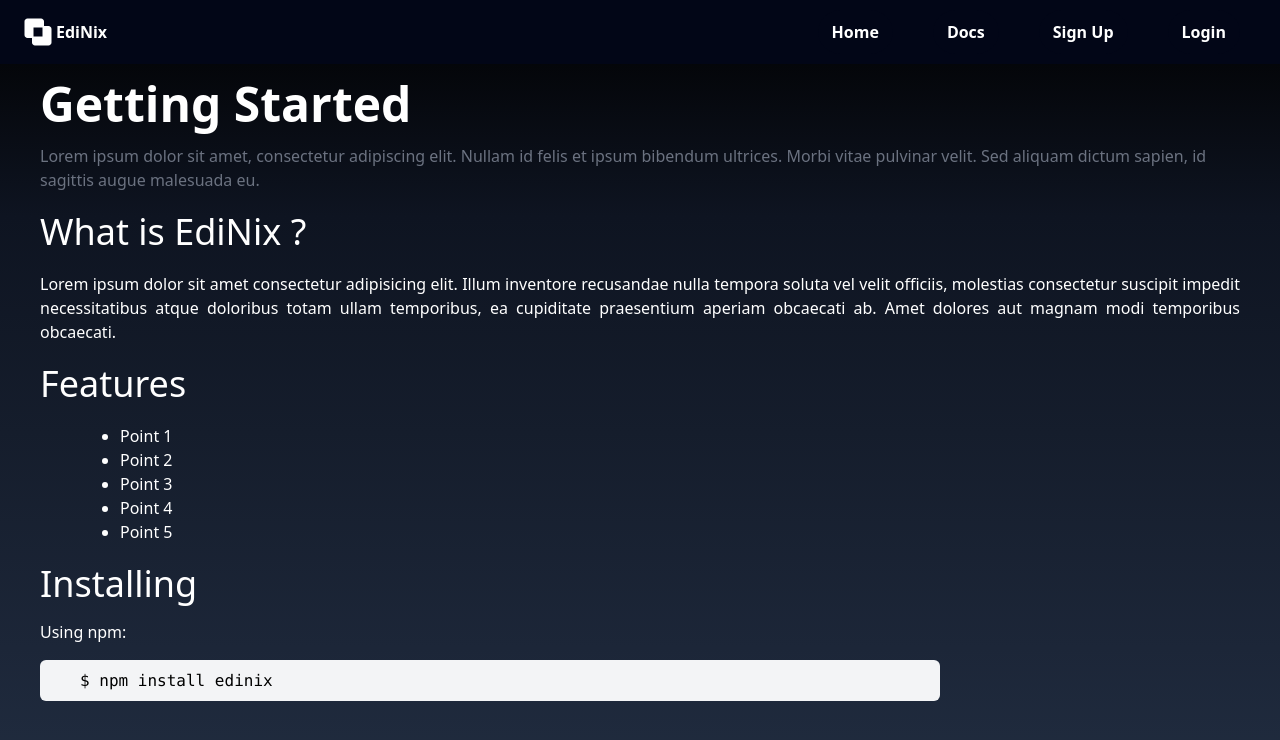
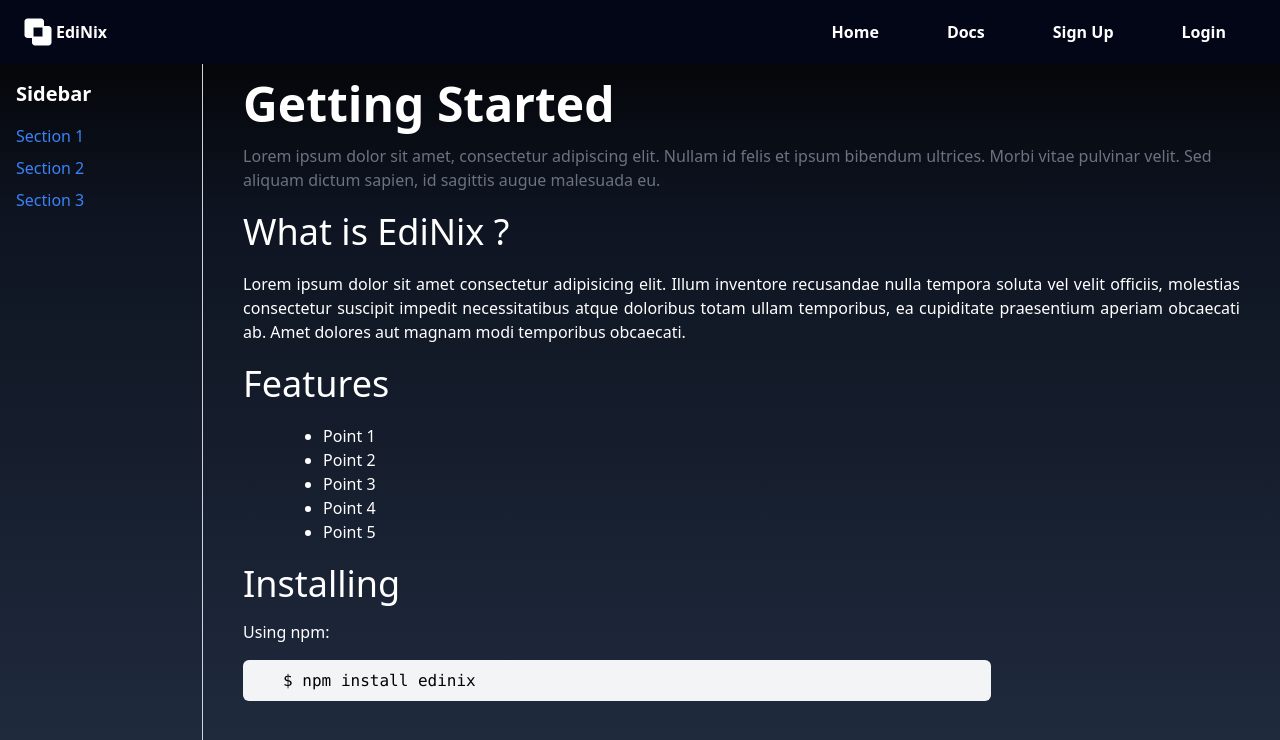
Before and after one commit to itsme-Subid/EdiNix, a React (Vite) app in the folder client/: page /docs in a window 1280 px wide. Shown: the top 740 px of the page. Built offline with nearby package versions, Linux system fonts and the light colour scheme.

Commit message:
Refactor sidebar and main content components

```diff
--- a/client/src/components/docs.jsx
+++ b/client/src/components/docs.jsx
@@ -1,7 +1,68 @@
 import React from "react";
 import { Link } from "react-router-dom";
 import { BiExclude } from "react-icons/bi";
-
+const Sidebar = () => {
+	return (
+		<div className='w-1/3 h-full overflow-y-auto p-4 border-r border-gray-300'>
+			<h2 className='font-bold text-xl mb-4'>Sidebar</h2>
+			<ul className='space-y-2'>
+				<li>
+					<a href='#section1' className='text-blue-500 hover:underline'>
+						Section 1
+					</a>
+				</li>
+				<li>
+					<a href='#section2' className='text-blue-500 hover:underline'>
+						Section 2
+					</a>
+				</li>
+				<li>
+					<a href='#section3' className='text-blue-500 hover:underline'>
+						Section 3
+					</a>
+				</li>
+				{/* Add more links as needed */}
+			</ul>
+		</div>
+	);
+};
+const MainContent = () => {
+	return (
+		<div className='flex h-screen overflow-hidden'>
+			<div className='flex-grow mx-10 py-4 w-2/3'>
+				<h2 id='section1' className='font-bold text-5xl mb-4'>
+					Getting Started
+				</h2>
+				<p className='text-gray-500'>
+					Lorem ipsum dolor sit amet, consectetur adipiscing elit. Nullam id
+					felis et ipsum bibendum ultrices. Morbi vitae pulvinar velit. Sed
+					aliquam dictum sapien, id sagittis augue malesuada eu.
+				</p>
+				<h1 className='my-5 text-4xl'>What is EdiNix ?</h1>
+				<p className='text-justify'>
+					Lorem ipsum dolor sit amet consectetur adipisicing elit. Illum
+					inventore recusandae nulla tempora soluta vel velit officiis,
+					molestias consectetur suscipit impedit necessitatibus atque doloribus
+					totam ullam temporibus, ea cupiditate praesentium aperiam obcaecati
+					ab. Amet dolores aut magnam modi temporibus obcaecati.
+				</p>
+				<h1 className='my-5 text-4xl'>Features</h1>
+				<ul className='list-disc ml-20'>
+					<li>Point 1</li>
+					<li>Point 2</li>
+					<li>Point 3</li>
+					<li>Point 4</li>
+					<li>Point 5</li>
+				</ul>
+				<h1 className='mt-5 text-4xl'>Installing</h1>
+				<p className='my-4'>Using npm:</p>
+				<h1 className='bg-gray-100 py-2 px-10 rounded-md text-black w-3/4'>
+					<code>$ npm install edinix</code>
+				</h1>
+			</div>
+		</div>
+	);
+};
 const Docs = () => {
 	return (
 		<>
@@ -33,37 +94,10 @@ const Docs = () => {
 					</Link>
 				</div>
 			</nav>
-			<div className='flex h-screen overflow-hidden'>
-				<div className='flex-grow mx-10 py-4 w-3/4'>
-					<h2 id='section1' className='font-bold text-5xl mb-4'>
-						Getting Started
-					</h2>
-					<p className='text-gray-500'>
-						Lorem ipsum dolor sit amet, consectetur adipiscing elit. Nullam id
-						felis et ipsum bibendum ultrices. Morbi vitae pulvinar velit. Sed
-						aliquam dictum sapien, id sagittis augue malesuada eu.
-					</p>
-					<h1 className='my-5 text-4xl'>What is EdiNix ?</h1>
-					<p className='text-justify'>
-						Lorem ipsum dolor sit amet consectetur adipisicing elit. Illum
-						inventore recusandae nulla tempora soluta vel velit officiis,
-						molestias consectetur suscipit impedit necessitatibus atque
-						doloribus totam ullam temporibus, ea cupiditate praesentium aperiam
-						obcaecati ab. Amet dolores aut magnam modi temporibus obcaecati.
-					</p>
-					<h1 className='my-5 text-4xl'>Features</h1>
-					<ul className='list-disc ml-20'>
-						<li>Point 1</li>
-						<li>Point 2</li>
-						<li>Point 3</li>
-						<li>Point 4</li>
-						<li>Point 5</li>
-					</ul>
-					<h1 className='mt-5 text-4xl'>Installing</h1>
-					<p className='my-4'>Using npm:</p>
-					<h1 className='bg-gray-100 py-2 px-10 rounded-md text-black w-3/4'>
-						<code>$ npm install edinix</code>
-					</h1>
+			<div className='h-screen'>
+				<div className='flex h-full overflow-hidden'>
+					<Sidebar />
+					<MainContent />
 				</div>
 			</div>
 		</>
```
